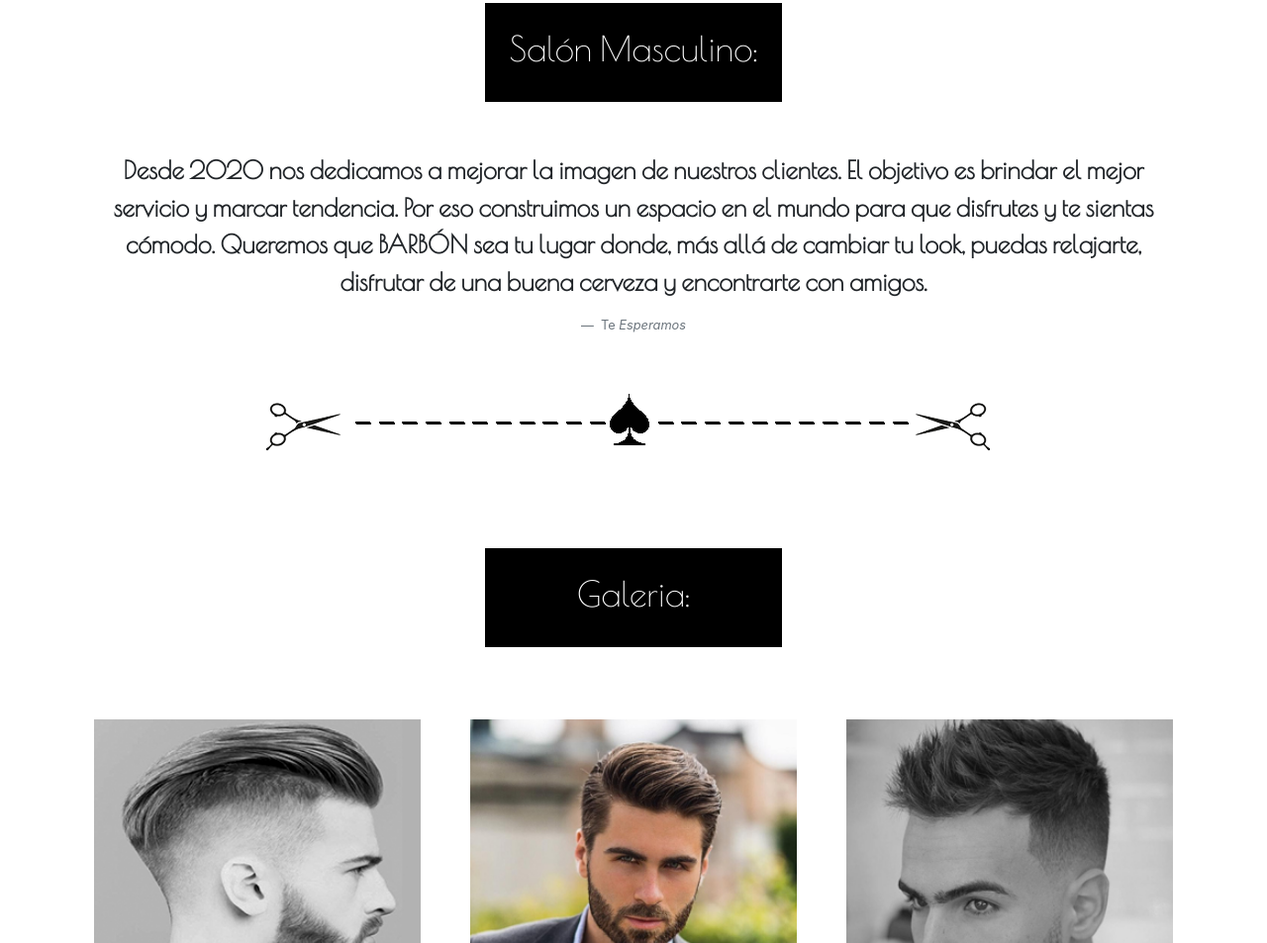
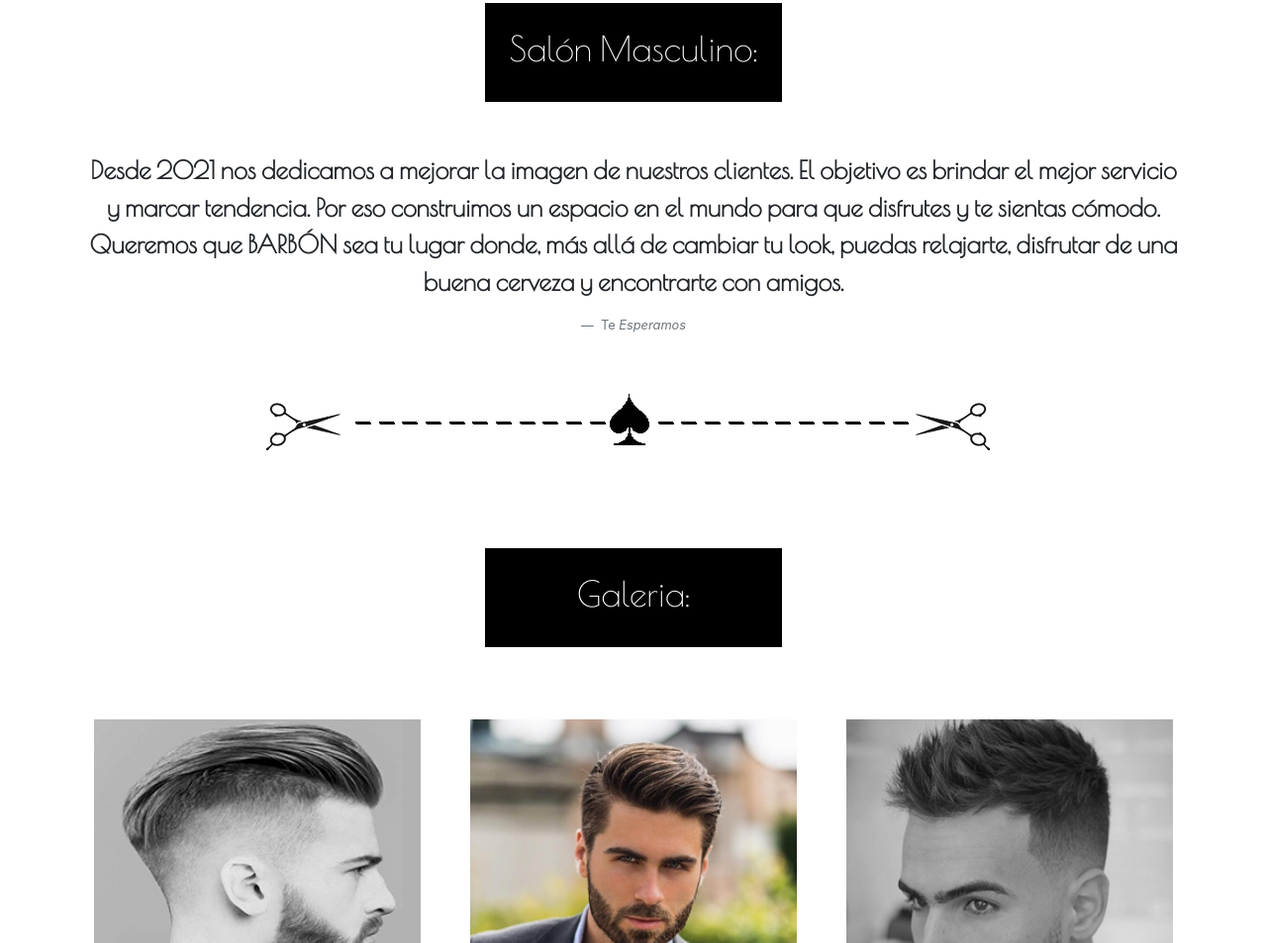
Before and after one commit to NicolasKiriazis/CUARTA-ENTREGA-NICOLAS-KIRIAZIS, a website: page index.html in a window 1280 px wide. Shown: the part 756-1709 px from the top of the page at 99% size. Drawn offline with nearby package versions, Linux system fonts and the light colour scheme.

Commit message:
entrega 4

```diff
--- a/index.html
+++ b/index.html
@@ -119,7 +119,7 @@
 
             <blockquote class="blockquote ">
 
-                <p>Desde 2020 nos dedicamos a mejorar la imagen de nuestros clientes.
+                <p>Desde 2021 nos dedicamos a mejorar la imagen de nuestros clientes.
 
                     El objetivo es brindar el mejor servicio y marcar tendencia.
 
@@ -149,6 +149,7 @@
 <div class="imagen-separador text-center">
     <img src="imagenes/separador-2.png" alt="separador-tijera con linea punteada color negro-png">
 </div>
+
 
 <!------------------------------------------------Galeria---------------------------------------------------->
 
```
